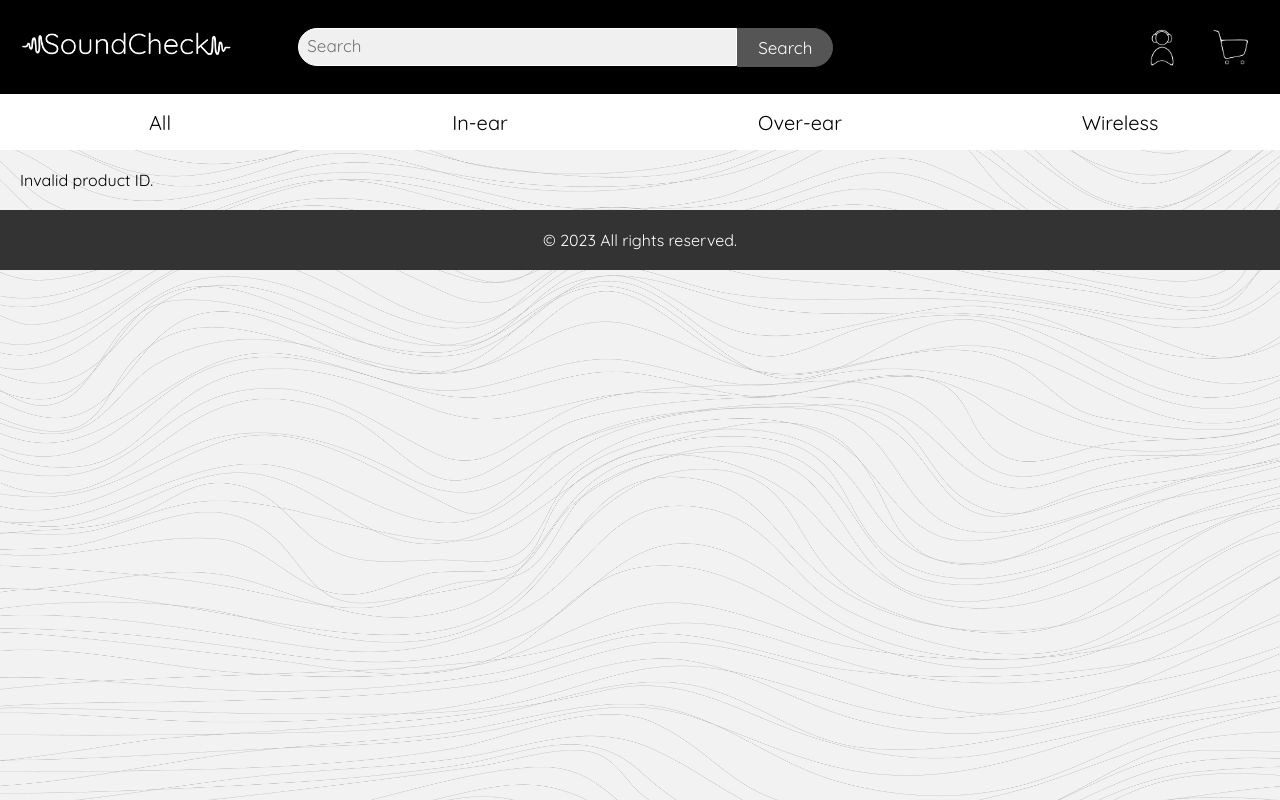
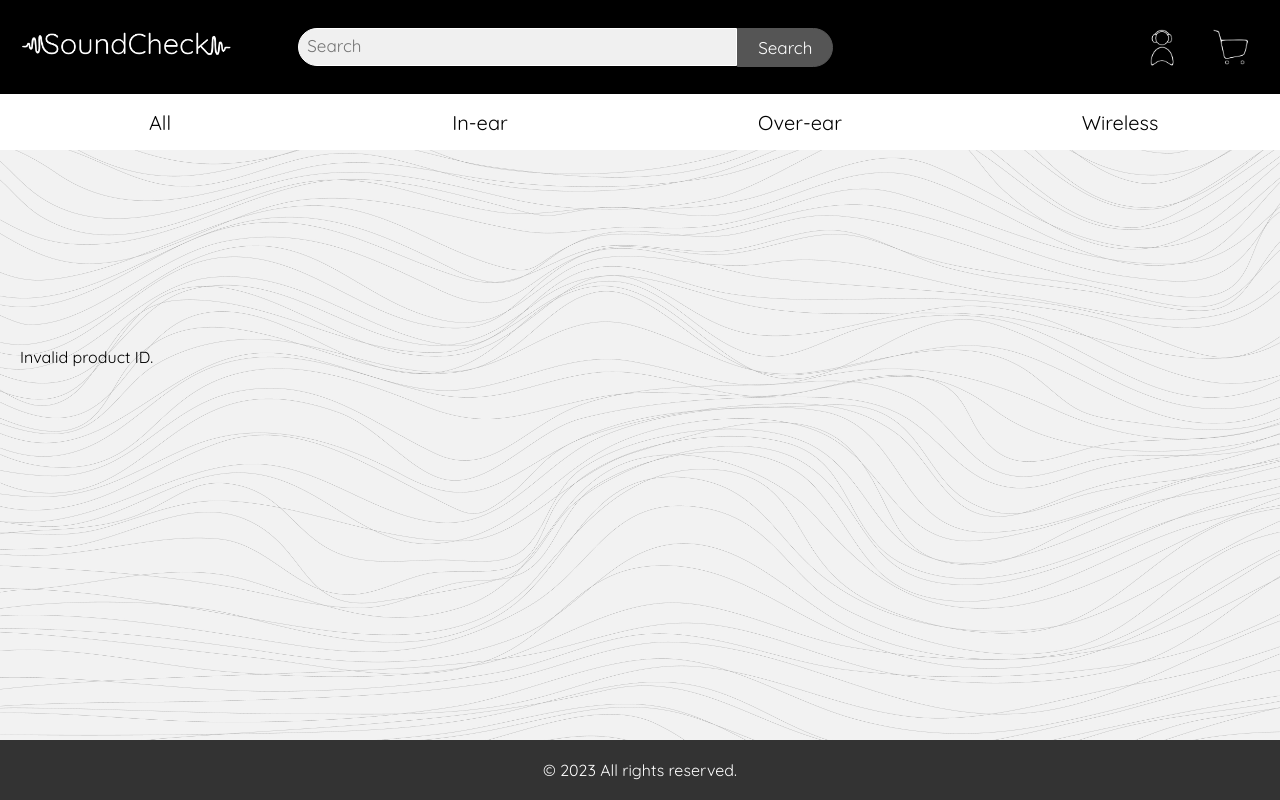
Before and after one commit to PDDMain/SoundCheck, a PHP site: page /product_page.php in a window 1280 px wide. Run offline with PHP 8.4, Linux system fonts and the light colour scheme.

Commit message:
some fixes

```diff
--- a/css/footer.css
+++ b/css/footer.css
@@ -11,6 +11,7 @@
     align-items: center;
 }
 
-.body{
+body{
+    display: grid;
     min-height: 100vh;
 }
--- a/css/main_style.css
+++ b/css/main_style.css
@@ -14,7 +14,7 @@ body {
 .filters {
     float: left;
     width:  20%;
-    height: 100%;
+    height: min-content;
     background-color: white;
     /*width: 16%;*/
     /*height: 690px;*/
```
